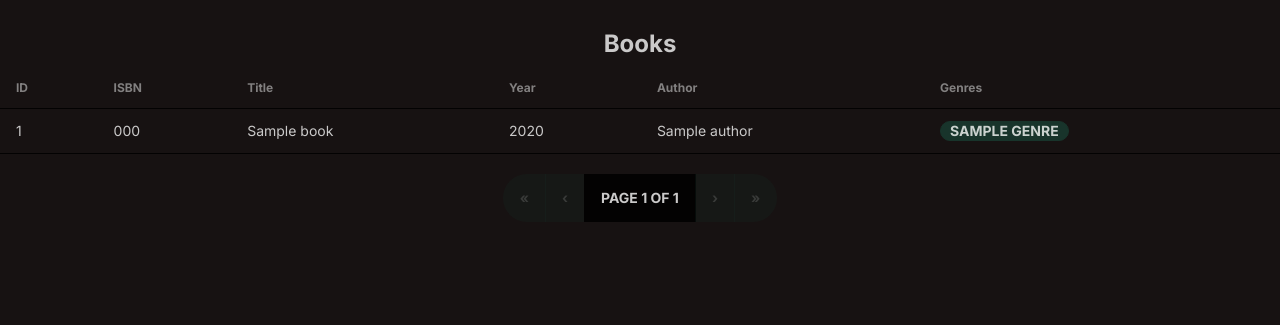
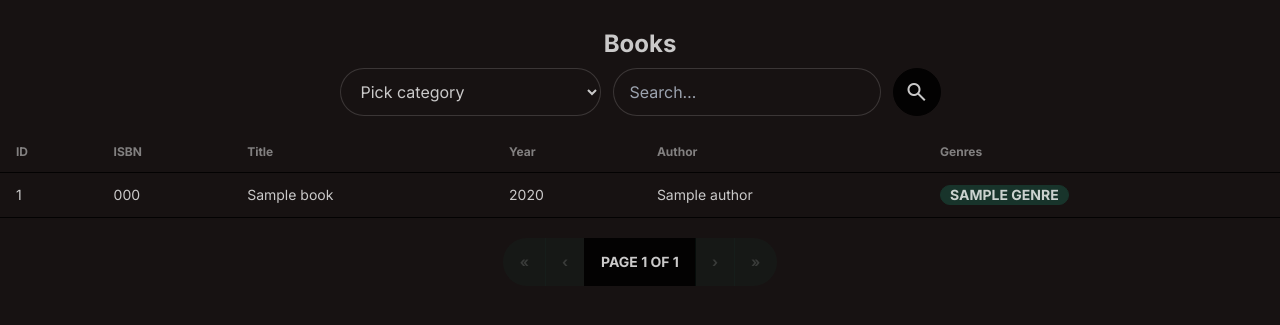
Before and after one commit to mlhmz/library_management, a Django app: page / in a window 1280 px wide. Shown: the part 64-389 px from the top of the page. Run offline with Django 4.2, Linux system fonts and the light colour scheme; tables that the repository leaves empty hold one stand-in row (values such as "Sample post"); style sheets or scripts are compiled from the project's sources.

Commit message:
Add actual filtering into view

````diff
--- a/library/templates/book_list.html
+++ b/library/templates/book_list.html
@@ -9,6 +9,24 @@
         <div class="text-2xl my-2 font-bold">
             Books
         </div>
+        <div class="flex flex-row gap-3 items-center">
+            <!-- Search -->
+            <select class="input input-bordered" id="category">
+                <option disabled selected value="none">Pick category</option>
+                <option value="id">ID</option>
+                <option value="isbn">ISBN</option>
+                <option value="title">Title</option>
+                <option value="year">Year</option>
+                <option value="author">Author</option>
+                <option value="genres">Genres (comma seperated)</option>
+            </select>
+            <input type="text" placeholder="Search…" id="search" class="input input-bordered"/>
+            <button class="btn btn-square" onclick="search()">
+                <span class="material-symbols-outlined">search</span>
+            </button>
+        </div>
+        <p id="search_error" class="text-red-600 my-2"></p>
+
         <div class="overflow-x-auto overflow-y-auto w-full">
             <table class="table w-full">
                 <thead>
@@ -138,6 +156,28 @@
             url.searchParams.set("order_by", input);
             window.location.href = url;
         }
+
+        function search() {
+            let url = new URL(window.location.href);
+            let category = document.getElementById("category").value;
+
+            if (category === "none") {
+                document.getElementById("search_error").innerHTML = "Please select a category";
+                return;
+            }
+
+            let search = document.getElementById("search").value;
+            url.searchParams.set(category, search);
+            window.location.href = url;
+        }
+
+        var input = document.getElementById("search");
+        input.addEventListener("keyup", function (event) {
+            if (event.key === "Enter") {
+                event.preventDefault();
+                search();
+            }
+        });
     </script>
 {% endblock %}
 ```
--- a/library/views.py
+++ b/library/views.py
@@ -34,9 +34,9 @@ class BookListView(ListView):
         if isbn is not None:
             all_books = all_books.filter(isbn__icontains=isbn)
 
-        genre = self.request.GET.get('genre')
-        if genre is not None:
-            genres = genre.split(',')
+        genres_str = self.request.GET.get('genres')
+        if genres_str is not None:
+            genres = genres_str.split(',')
             for genre in genres:
                 all_books = all_books.filter(genres__name__icontains=genre)
 
````
